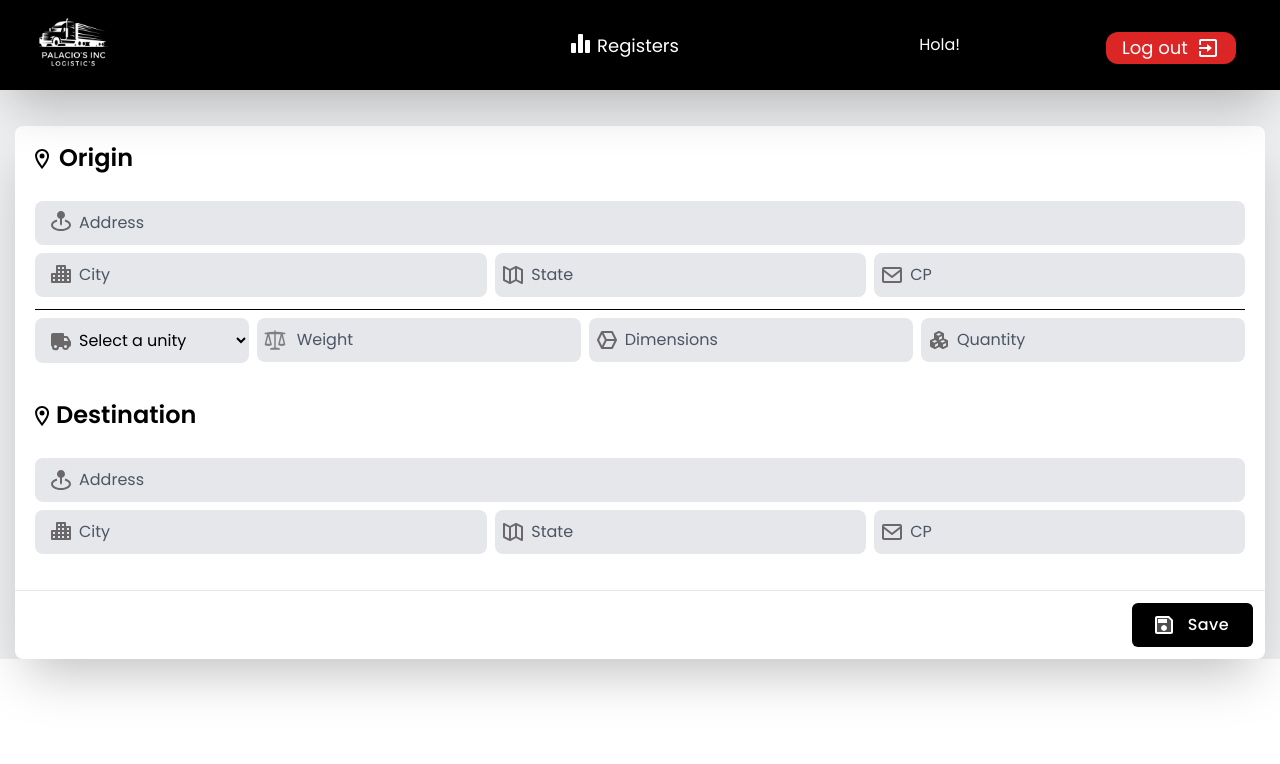
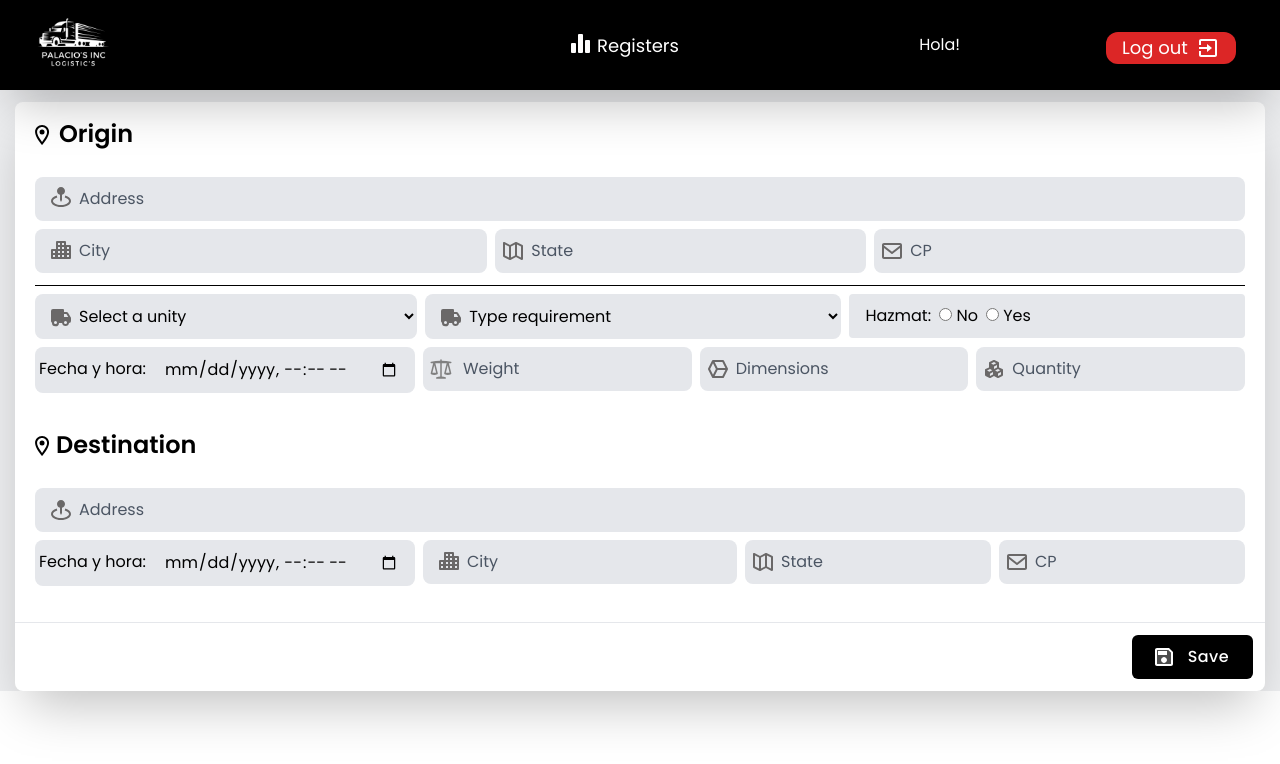
Before and after one commit to SROSWALDO/Frontend-Logistics, a React (Vite) app: page /home in a window 1280 px wide. Shown: the top 764 px of the page. Built offline with nearby package versions, Linux system fonts and the light colour scheme; sample sign-in values are in the browser's storage; what @react-pdf/renderer would draw is missing.

Commit message:
Add params and design on email

```diff
--- a/src/components/Home/Home.jsx
+++ b/src/components/Home/Home.jsx
@@ -1,5 +1,5 @@
 import React, { useEffect, useState } from "react";
-import axios from "../../axios"
+import axios from "../../axios";
 import logo from "../../assets/Logo.png";
 import bar from "../../assets/bar.svg";
 import { NavLink } from "react-router-dom";
@@ -16,14 +16,13 @@ import user from "../../assets/user.svg";
 import { useAuth } from "../Login/Autenticate";
 
 export default function Home() {
-
-  const { token} = useAuth(); // Obtener el token del contexto de autenticación
+  const { token } = useAuth(); // Obtener el token del contexto de autenticación
   const { users, setUsers } = useAuth();
   const { isAuthenticated } = useAuth();
 
   useEffect(() => {
     if (isAuthenticated && !users) {
-      const storedUsers = localStorage.getItem('users');
+      const storedUsers = localStorage.getItem("users");
       if (storedUsers) {
         setUsers(JSON.parse(storedUsers));
       }
@@ -42,6 +41,11 @@ export default function Home() {
     peso: "",
     dimensiones: "",
     cantidad_skids: "",
+    unidad: "",
+    type_of_requirement: "",
+    hazmat: "",
+    fecha_hora_origen: "",
+    fecha_hora_unidad: "",
   });
 
   const succes = () => {
@@ -74,7 +78,12 @@ export default function Home() {
       !formData.estado_origen &&
       !formData.peso &&
       !formData.dimensiones &&
-      !formData.cantidad_skids
+      !formData.unidad &&
+      !formData.type_of_requirement &&
+      !formData.hazmat &&
+      !formData.cantidad_skids &&
+      !formData.fecha_hora_origen &&
+      !formData.fecha_hora_destino
     ) {
       Swal.fire({
         title: "Error",
@@ -187,10 +196,9 @@ export default function Home() {
     try {
       const response = await axios.post("/register", formData, {
         headers: {
-          Authorization: `Bearer ${token}` // Incluir el token en el encabezado de la solicitud
-        }
+          Authorization: `Bearer ${token}`, // Incluir el token en el encabezado de la solicitud
+        },
       });
-
 
       Swal.fire({
         title: "Successful",
@@ -210,12 +218,16 @@ export default function Home() {
         peso: "",
         dimensiones: "",
         cantidad_skids: "",
+        unidad: "",
+        type_of_requirement: "",
+        hazmat: "",
+        fecha_hora_origen: "",
+        fecha_hora_unidad: "",
       });
     } catch (error) {
       console.error("Error al crear registro", error.message);
     }
   };
-
 
   return (
     <>
@@ -240,16 +252,12 @@ export default function Home() {
                   <p className="text-lg   ml-1 transition-all ">Users</p>
                 </div>
               </NavLink>
-
-
             </>
           )}
 
           <div className="nameuser absolute right-80 text-white ">
             <p>Hola! {users.nombreUsuario}</p>
           </div>
-
-
 
           <NavLink to="/logout">
             <div className="toRegisters absolute right-3 top-8 flex bg-red-600 hover:bg-red-700 w-[130px] p-[2px] justify-center rounded-xl text-white mr-8 cursor-pointer transition-all">
@@ -260,10 +268,13 @@ export default function Home() {
         </div>
 
         <div className="formulario bg-[#eeeff1] ">
-          <form onSubmit={handleSubmit} className="flex w-[1250px] mt-4 m-auto ">
+          <form
+            onSubmit={handleSubmit}
+            className="flex w-[1250px] mt-2 m-auto "
+          >
             <div className="m-auto">
               <div>
-                <div className="mt-5 bg-white rounded-lg shadow-2xl">
+                <div className="mt-1 bg-white rounded-lg shadow-2xl">
                   <div className="flex">
                     <div className="flex-1 py-5 pl-5 overflow-hidden">
                       <svg
@@ -365,7 +376,7 @@ export default function Home() {
 
                     <div className="w-full h-[1px] bg-black mt-3 "></div>
 
-                    <div className="info-utilities">
+                    <div className="info-utilities-1">
                       <div className="flex">
                         <div className="flex-grow">
                           <div className="relative">
@@ -390,6 +401,82 @@ export default function Home() {
                             </select>
                           </div>
                         </div>
+
+                        <div className="flex-grow ml-2">
+                          <div className="relative">
+                            <div class="absolute z-10 inset-y-0 start-0 top-2 flex items-center ps-3.5 pointer-events-none">
+                              <img src={unidad} alt="" />
+                            </div>
+                            <select
+                              name="type_of_requirement"
+                              id="type_of_requirement"
+                              placeholder="Unity"
+                              value={formData.type_of_requirement}
+                              onChange={handleChange}
+                              className="text-black ps-10 placeholder-gray-600 w-full px-4 py-2.5 mt-2 text-base transition duration-500 ease-in-out transform border-transparent rounded-lg bg-gray-200 focus:border-blueGray-500 focus:bg-white focus:outline-none focus:shadow-outline focus:ring-2 ring-offset-current ring-offset-2 ring-gray-400"
+                            >
+                              <option value="">Type requirement</option>
+                              <option value="Single">Single</option>
+                              <option value="Team driver">Team driver</option>
+                            </select>
+                          </div>
+                        </div>
+
+                        <div className="bg-gray-200 rounded flex-grow m-auto ml-2 px-4 py-2.5 mt-2 ">
+                          <label>Hazmat:</label>
+                          <input
+                            className="ml-2"
+                            type="radio"
+                            name="hazmat"
+                            value="No"
+                            onChange={handleChange}
+                            checked={formData.hazmat === "No"}
+                          />{" "}
+                          No
+                          <input
+                            className="ml-2  "
+                            type="radio"
+                            name="hazmat"
+                            value="Yes"
+                            onChange={handleChange}
+                            checked={formData.hazmat.startsWith("Yes")}
+                          />{" "}
+                          Yes
+                        </div>
+
+                        {formData.hazmat.startsWith("Yes") && (
+                          <div className="bg-gray-200 rounded flex-grow m-auto ml-2 px-4 py-2.5 mt-2 ">
+                            <select
+                              className="bg-gray-200 rounded flex-grow m-auto ml-2  "
+                              name="hazmat"
+                              value={formData.hazmat}
+                              onChange={handleChange}
+                            >
+                              <option value="">Hazmat</option>
+                              <option value="Yes-UN">UN</option>
+                              <option value="Yes-Class">Class</option>
+                            </select>
+                          </div>
+                        )}
+                      </div>
+                    </div>
+
+                    <div className="info-utilities ">
+                      <div className="flex">
+                        <div className="flex-grow">
+                          <div className="text-black ps-1 flex  placeholder-gray-600 w-full px-4 py-2.5 mt-2 text-base transition duration-500 ease-in-out transform border-transparent rounded-lg bg-gray-200 focus:border-blueGray-500 focus:bg-white focus:outline-none focus:shadow-outline focus:ring-2 ring-offset-current ring-offset-2 ring-gray-400">
+                            <p className="w-[125px]">Fecha y hora: </p>
+                            <input
+                              name="fecha_hora_origen"
+                              id="fecha_hora_origen"
+                              type="datetime-local"
+                              value={formData.fecha_hora_origen}
+                              onChange={handleChange}
+                              className="bg-gray-200"
+                            />
+                          </div>
+                        </div>
+
                         <div className="flex-grow w-1/4 pr-2">
                           <div className="relative">
                             <div class="absolute z-10 inset-y-0 start-0 top-2 flex items-center ps-3.5 pointer-events-none">
@@ -502,6 +589,20 @@ export default function Home() {
                     </div>
 
                     <div className="flex">
+                      <div className="flex-grow mr-2 ">
+                        <div className="text-black ps-1 flex  placeholder-gray-600 w-full px-4 py-2.5 mt-2 text-base transition duration-500 ease-in-out transform border-transparent rounded-lg bg-gray-200 focus:border-blueGray-500 focus:bg-white focus:outline-none focus:shadow-outline focus:ring-2 ring-offset-current ring-offset-2 ring-gray-400">
+                          <p className="w-[125px]">Fecha y hora: </p>
+                          <input
+                            name="fecha_hora_destino"
+                            id="fecha_hora_destino"
+                            type="datetime-local"
+                            value={formData.fecha_hora_destino}
+                            onChange={handleChange}
+                            className="bg-gray-200"
+                          />
+                        </div>
+                      </div>
+
                       <div className="flex-grow">
                         <div className="relative">
                           <div class="absolute z-10 inset-y-0 start-0 top-2 flex items-center ps-3.5 pointer-events-none">
@@ -562,7 +663,8 @@ export default function Home() {
                           height="24px"
                           viewBox="0 0 24 24"
                           width="24px"
-                          fill="#FFFFFF">
+                          fill="#FFFFFF"
+                        >
                           <path d="M0 0h24v24H0V0z" fill="none"></path>
                           <path
                             d="M5 5v14h14V7.83L16.17 5H5zm7 13c-1.66 0-3-1.34-3-3s1.34-3 3-3 3 1.34 3 3-1.34 3-3 3zm3-8H6V6h9v4z"
@@ -573,21 +675,6 @@ export default function Home() {
                         <span className="pl-2 mx-1">Save</span>
                       </button>
                     </div>
-                    {/* <div className="flex-initial">
-                      <button
-                        type="button"
-                        className="flex items-center px-5 py-2.5 font-medium tracking-wide text-black capitalize rounded-md hover:bg-green-200 hover:fill-current hover:text-green-600 focus:outline-none transition duration-300 transform active:scale-95 ease-in-out">
-                        <span className="pl-2 mx-1">Send To Email</span>
-
-                        <svg
-                          xmlns="http://www.w3.org/2000/svg"
-                          viewBox="0 0 24 24"
-                          fill="currentColor"
-                          class="size-6">
-                          <path d="M3.478 2.404a.75.75 0 0 0-.926.941l2.432 7.905H13.5a.75.75 0 0 1 0 1.5H4.984l-2.432 7.905a.75.75 0 0 0 .926.94 60.519 60.519 0 0 0 18.445-8.986.75.75 0 0 0 0-1.218A60.517 60.517 0 0 0 3.478 2.404Z" />
-                        </svg>
-                      </button>
-                    </div> */}
                   </div>
                 </div>
               </div>
--- a/src/components/Tables/RegisterPDF.jsx
+++ b/src/components/Tables/RegisterPDF.jsx
@@ -1,49 +1,75 @@
-// src/components/RegisterPDF.js
-import React from 'react';
-import { Page, Text, View, Document, StyleSheet } from '@react-pdf/renderer';
+import React from "react";
+import { Page, Text, View, Document, StyleSheet } from "@react-pdf/renderer";
 
 const styles = StyleSheet.create({
   page: {
     padding: 30,
-    fontFamily: 'Helvetica',
+    fontFamily: "Helvetica",
     fontSize: 12,
-    color: '#000',
+    color: "#333",
+    flexDirection: "column",
+    alignItems: "center",
   },
   section: {
     marginBottom: 20,
+    width: "100%",
   },
   heading: {
+    fontSize: 24,
+    marginBottom: 10,
+    textAlign: "center",
+    color: "#333",
+    fontWeight: "bold",
+  },
+  subheading: {
     fontSize: 18,
     marginBottom: 10,
-    textAlign: 'center',
-    borderBottom: '1px solid #000',
-    paddingBottom: 5,
+    color: "#555",
+    textDecoration: "underline",
   },
-  subheading: {
-    fontSize: 14,
-    marginBottom: 10,
-    borderBottom: '1px solid #000',
-    paddingBottom: 5,
+  table: {
+    width: "100%",
+    border: "1px solid #666",
+    borderCollapse: "collapse",
   },
-  text: {
-    marginBottom: 5,
+  tableHeader: {
+    backgroundColor: "#f0f0f0",
+    borderBottom: "1px solid #666",
   },
-  row: {
-    flexDirection: 'row',
-    justifyContent: 'space-between',
+  tableRow: {
+    borderBottom: "1px solid #666",
+    flexDirection: "row",
+    flexWrap: "wrap",
   },
-  column: {
-    width: '48%',
+  labelCell: {
+    padding: 8,
+    width: "25%",
+    borderRight: "1px solid #666",
+    borderBottom: "1px solid #666",
+    textAlign: "center",
+    fontWeight: "bold",
   },
-  label: {
-    fontSize: 10,
-    color: '#555',
-  },
-  value: {
-    fontSize: 12,
-    color: '#000',
+  valueCell: {
+    padding: 8,
+    width: "75%",
+    borderBottom: "1px solid #666",
+    textAlign: "left",
+    paddingLeft: 10,
   },
 });
+
+const formatDateTime = (dateTimeString) => {
+  const options = {
+    year: "numeric",
+    month: "numeric",
+    day: "numeric",
+    hour: "numeric",
+    minute: "numeric",
+    second: "numeric",
+    timeZoneName: "short",
+  };
+  return new Date(dateTimeString).toLocaleString("es-ES", options);
+};
 
 const RegisterPDF = ({ register }) => (
   <Document>
@@ -54,68 +80,114 @@ const RegisterPDF = ({ register }) => (
 
       <View style={styles.section}>
         <Text style={styles.subheading}>Origen</Text>
-        <View style={styles.row}>
-          <View style={styles.column}>
-            <Text style={styles.label}>ID</Text>
-            <Text style={styles.value}>{register.id}</Text>
+        <View>
+          <View style={styles.table}>
+            <View style={styles.tableRow}>
+              <View style={styles.labelCell}>
+                <Text>ID</Text>
               </View>
-          <View style={styles.column}>
-            <Text style={styles.label}>Origen</Text>
-            <Text style={styles.value}>{register.origen}</Text>
+              <View style={styles.valueCell}>
+                <Text>{register.id}</Text>
+              </View>
+              <View style={styles.labelCell}>
+                <Text>Origen</Text>
+              </View>
+              <View style={styles.valueCell}>
+                <Text>{register.origen}</Text>
+              </View>
+              <View style={styles.labelCell}>
+                <Text>Fecha y hora</Text>
+              </View>
+              <View style={styles.valueCell}>
+                <Text>{formatDateTime(register.fecha_hora_origen)}</Text>
+              </View>
+              <View style={styles.labelCell}>
+                <Text>CP Origen</Text>
+              </View>
+              <View style={styles.valueCell}>
+                <Text>{register.cp_origen}</Text>
+              </View>
+              <View style={styles.labelCell}>
+                <Text>Direccion Origen</Text>
+              </View>
+              <View style={styles.valueCell}>
+                <Text>{register.direccion_origen}</Text>
               </View>
             </View>
-        <View style={styles.row}>
-          <View style={styles.column}>
-            <Text style={styles.label}>CP Origen</Text>
-            <Text style={styles.value}>{register.cp_origen}</Text>
-          </View>
-          <View style={styles.column}>
-            <Text style={styles.label}>Direccion Origen</Text>
-            <Text style={styles.value}>{register.direccion_origen}</Text>
           </View>
         </View>
       </View>
 
       <View style={styles.section}>
         <Text style={styles.subheading}>Destino</Text>
-        <View style={styles.row}>
-          <View style={styles.column}>
-            <Text style={styles.label}>Destino</Text>
-            <Text style={styles.value}>{register.destino}</Text>
+        <View>
+          <View style={styles.table}>
+            <View style={styles.tableRow}>
+              <View style={styles.labelCell}>
+                <Text>Destino</Text>
               </View>
-          <View style={styles.column}>
-            <Text style={styles.label}>CP Destino</Text>
-            <Text style={styles.value}>{register.cp_destino}</Text>
+              <View style={styles.valueCell}>
+                <Text>{register.destino}</Text>
+              </View>
+              <View style={styles.labelCell}>
+                <Text>Fecha y hora</Text>
+              </View>
+              <View style={styles.valueCell}>
+                <Text>{formatDateTime(register.fecha_hora_destino)}</Text>
+              </View>
+              <View style={styles.labelCell}>
+                <Text>CP Destino</Text>
+              </View>
+              <View style={styles.valueCell}>
+                <Text>{register.cp_destino}</Text>
+              </View>
+              <View style={styles.labelCell}>
+                <Text>Direccion Destino</Text>
+              </View>
+              <View style={styles.valueCell}>
+                <Text>{register.direccion_destino}</Text>
               </View>
             </View>
-        <View style={styles.row}>
-          <View style={styles.column}>
-            <Text style={styles.label}>Direccion Destino</Text>
-            <Text style={styles.value}>{register.direccion_destino}</Text>
           </View>
         </View>
       </View>
 
       <View style={styles.section}>
         <Text style={styles.subheading}>Detalles de la Unidad</Text>
-        <View style={styles.row}>
-          <View style={styles.column}>
-            <Text style={styles.label}>Unidad</Text>
-            <Text style={styles.value}>{register.unidad}</Text>
+        <View>
+          <View style={styles.table}>
+            <View style={styles.tableRow}>
+              <View style={styles.labelCell}>
+                <Text>Unidad</Text>
               </View>
-          <View style={styles.column}>
-            <Text style={styles.label}>Peso</Text>
-            <Text style={styles.value}>{register.peso} kg</Text>
+              <View style={styles.valueCell}>
+                <Text>{register.unidad}</Text>
+              </View>
+              <View style={styles.labelCell}>
+                <Text>Peso</Text>
+              </View>
+              <View style={styles.valueCell}>
+                <Text>{register.peso} kg</Text>
+              </View>
+              <View style={styles.labelCell}>
+                <Text>Dimensiones</Text>
+              </View>
+              <View style={styles.valueCell}>
+                <Text>{register.dimensiones} </Text>
+              </View>
+              <View style={styles.labelCell}>
+                <Text>Hazmat</Text>
+              </View>
+              <View style={styles.valueCell}>
+                <Text>{register.hazmat} </Text>
+              </View>
+              <View style={styles.labelCell}>
+                <Text>Cantidad de Skids</Text>
+              </View>
+              <View style={styles.valueCell}>
+                <Text>{register.cantidad_skids}</Text>
               </View>
             </View>
-        <View style={styles.row}>
-          <View style={styles.column}>
-            <Text style={styles.label}>Dimensiones</Text>
-            <Text style={styles.value}>{register.dimensiones} m</Text>
-          </View>
-          <View style={styles.column}>
-            <Text style={styles.label}>Cantidad de Skids</Text>
-            <Text style={styles.value}>{register.cantidad_skids}</Text>
           </View>
         </View>
       </View>
--- a/src/components/Tables/Tables.jsx
+++ b/src/components/Tables/Tables.jsx
@@ -132,18 +132,21 @@ export default function Tables() {
                 <table className="min-w-full bg-white shadow-md rounded-lg">
                   <thead className='bg-white' >
                     <tr>
-                      <th className="py-2 px-4 border-b">ID</th>
+                    <th className="py-2 px-4 border-b">ID</th>
                       <th className="py-2 px-4 border-b">Origen</th>
                       <th className="py-2 px-4 border-b">CP</th>
                       <th className="py-2 px-4 border-b">Direccion</th>
+                      <th className="py-2 px-4 border-b">Fecha y Hora</th>
                       <th className="py-2 px-4 border-b">Destino</th>
                       <th className="py-2 px-4 border-b">CP</th>
                       <th className="py-2 px-4 border-b">Dirección</th>
+                      <th className="py-2 px-4 border-b">Fecha y Hora</th>
                       <th className="py-2 px-4 border-b">Unidad</th>
                       <th className="py-2 px-4 border-b">Weight</th>
                       <th className="py-2 px-4 border-b">Dimensions</th>
                       <th className="py-2 px-4 border-b">Quantity</th>
-                      <th className="py-2 px-4 border-b">Creado en</th>
+                      <th className="py-2 px-4 border-b">Hazmat</th>
+                      {/* <th className="py-2 px-4 border-b">Creado en</th> */}
                       <th className="py-2 px-4 border-b">Usuario</th>
                       <th className="py-2 px-4 border-b"></th>
                     </tr>
@@ -159,14 +162,17 @@ export default function Tables() {
                         <td className="py-2 px-4 border-b">{register.origen}</td>
                         <td className="py-2 px-4 border-b">{register.cp_origen}</td>
                         <td className="py-2 px-4 border-b">{register.direccion_origen}</td>
+                        <td className="py-2 px-4 border-b">{new Date(register.fecha_hora_origen).toLocaleString()}</td>
                         <td className="py-2 px-4 border-b">{register.destino}</td>
                         <td className="py-2 px-4 border-b">{register.cp_destino}</td>
                         <td className="py-2 px-4 border-b">{register.direccion_destino}</td>
+                        <td className="py-2 px-4 border-b">{new Date(register.fecha_hora_destino).toLocaleString()}</td>
                         <td className="py-2 px-4 border-b">{register.unidad}</td>
                         <td className="py-2 px-4 border-b">{register.peso} kg</td>
                         <td className="py-2 px-4 border-b">{register.dimensiones}</td>
                         <td className="py-2 px-4 border-b">{register.cantidad_skids}</td>
-                        <td className="py-2 px-4 border-b">{new Date(register.createdAt).toLocaleString()}</td>
+                        <td className="py-2 px-4 border-b">{register.hazmat}</td>
+                        {/* <td className="py-2 px-4 border-b">{new Date(register.createdAt).toLocaleString()}</td> */}
                         <td className="py-2 px-4 border-b text-center ">{register.usuarioId}</td>
                         <td className="py-2 px-4 border-b ">
                           <button onClick={() => deleteRegister(register.id)} className="bg-red-500 rounded-md w-8 p-1 ml-1 hover:bg-red-600">
```
Lines whose indentation alone changed are shown as unchanged.
